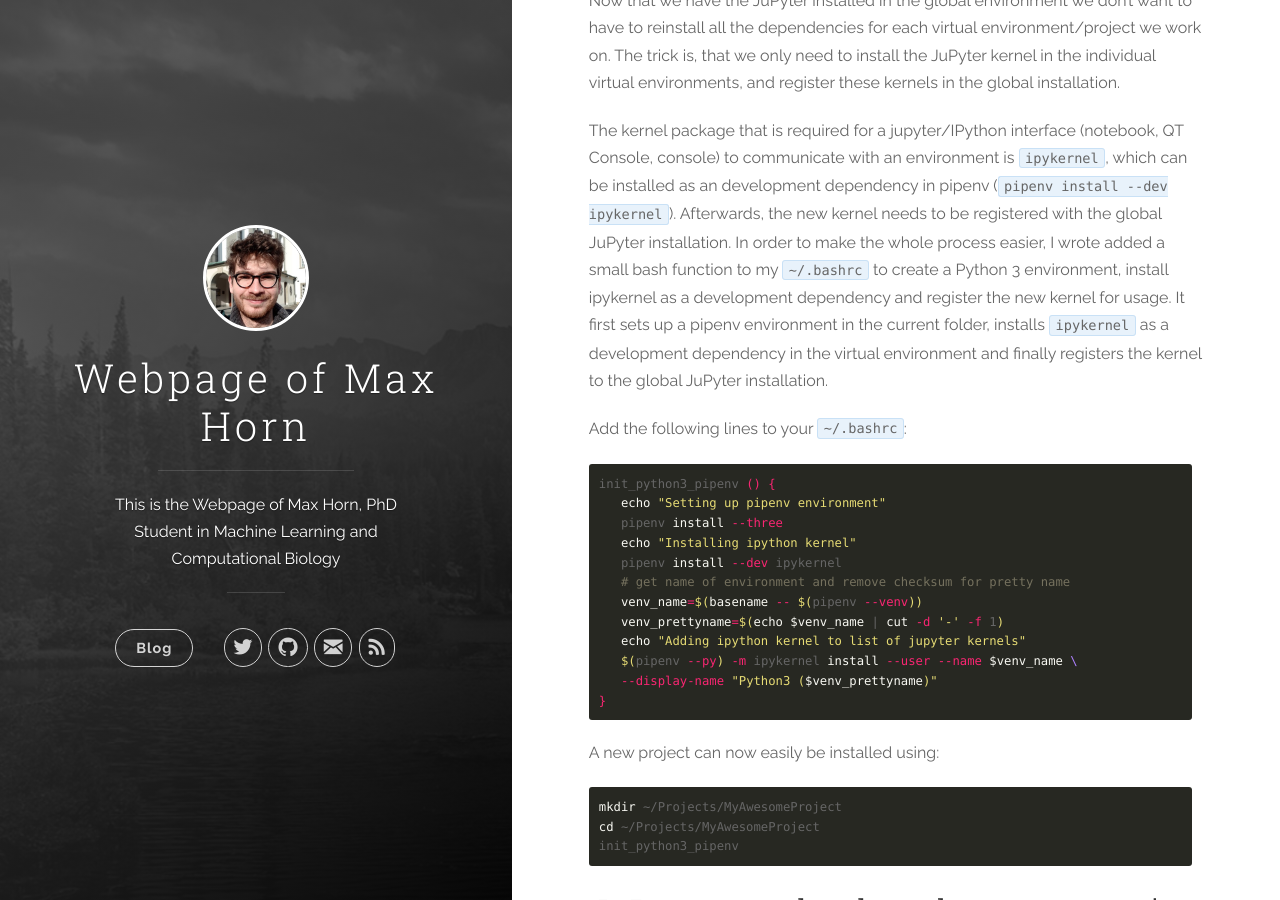
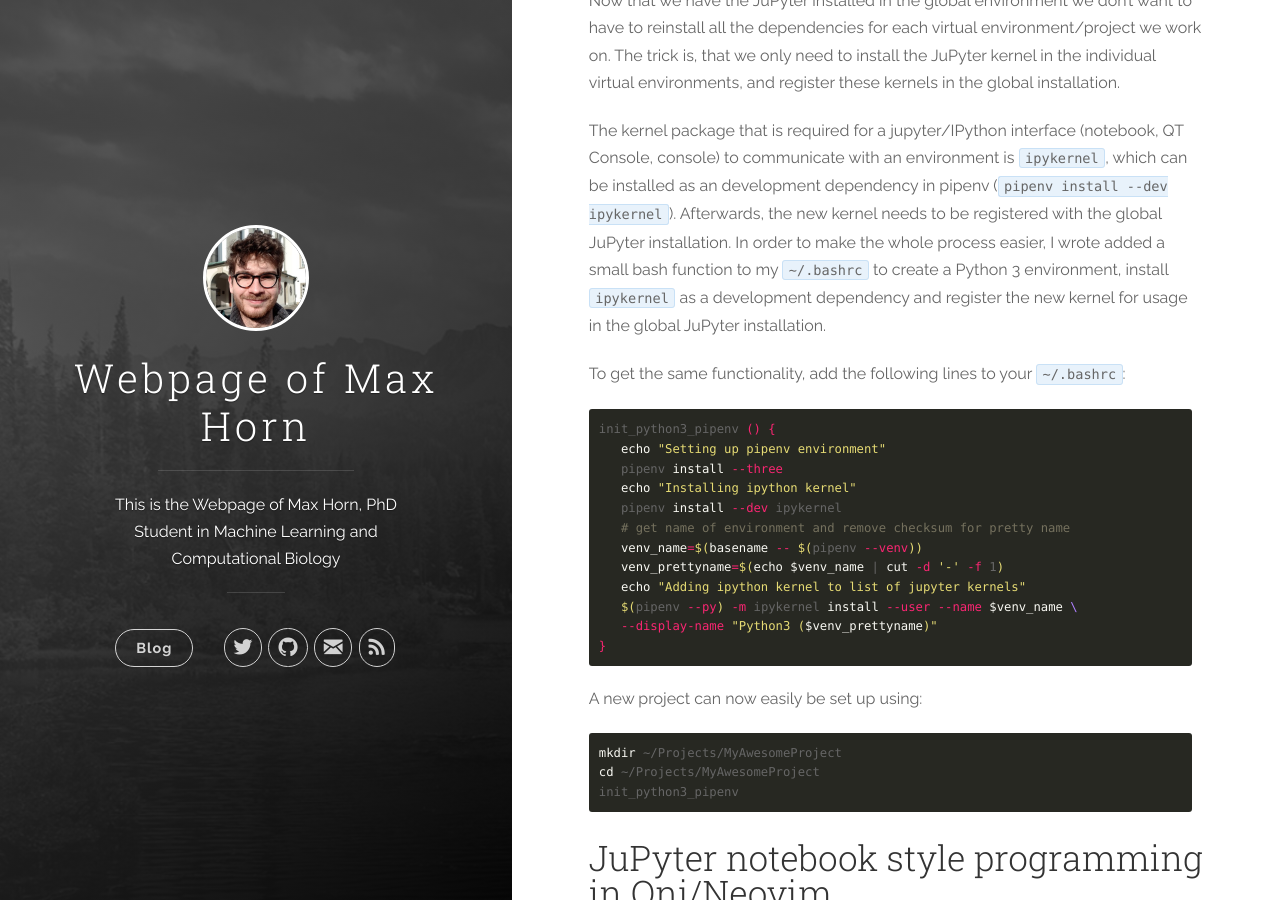
Before and after one commit to weatheredwatcher/weatheredwatcher.github.io, a Jekyll site: the page built from _posts/2018-04-10-Neovim-pipenv-based-development-environment.md, in a window 1280 px wide and 900 px high, scrolled down 1367 px. Built offline with Jekyll 4.4.1, drawn with Linux system fonts in a browser that asks for light colours.

Commit message:
Removed duplicate sentence

````diff
--- a/_posts/2018-04-10-Neovim-pipenv-based-development-environment.md
+++ b/_posts/2018-04-10-Neovim-pipenv-based-development-environment.md
@@ -40,10 +40,9 @@ The trick is, that we only need to install the JuPyter kernel in the individual
 
 The kernel package that is required for a jupyter/IPython interface (notebook, QT Console, console) to communicate with an environment is `ipykernel`, which can be installed as an development dependency in pipenv (`pipenv install --dev ipykernel`).
 Afterwards, the new kernel needs to be registered with the global JuPyter installation.
-In order to make the whole process easier, I wrote added a small bash function to my `~/.bashrc` to create a Python 3 environment, install ipykernel as a development dependency and register the new kernel for usage.
-It first sets up a pipenv environment in the current folder, installs `ipykernel` as a development dependency in the virtual environment and finally registers the kernel to the global JuPyter installation.
+In order to make the whole process easier, I wrote added a small bash function to my `~/.bashrc` to create a Python 3 environment, install `ipykernel` as a development dependency and register the new kernel for usage in the global JuPyter installation.
 
-Add the following lines to your `~/.bashrc`:
+To get the same functionality, add the following lines to your `~/.bashrc`:
 ```bash
 init_python3_pipenv () {
    echo "Setting up pipenv environment"
@@ -59,7 +58,7 @@ init_python3_pipenv () {
 }
 ```
 
-A new project can now easily be installed using:
+A new project can now easily be set up using:
 
 ```bash
 mkdir ~/Projects/MyAwesomeProject
````
